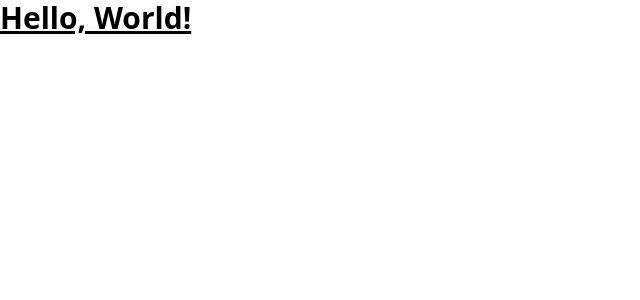
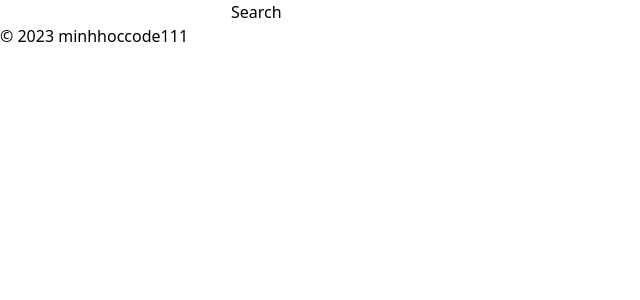
Before and after one commit to minhhoccode111/weather-app-top, a React (Vite) app: page / in a window 1280 px wide. Shown: the top 300 px of the page, without its empty margins (0-640 px from the left). Built offline with nearby package versions, Linux system fonts and the light colour scheme; no server answers.

Commit message:
fetch weather data and giphy

```diff
--- a/src/App.jsx
+++ b/src/App.jsx
@@ -1,9 +1,63 @@
+import { useState, useEffect } from "react";
 import "./App.css";
+import Header from "./components/Header";
+import Main from "./components/Main";
+import Footer from "./components/Footer";
 
 function App() {
+  const weatherAPI = "fad6a35f4297467f9ca111534232707";
+  const giphyAPI = "z800BvIjQqE4M0LUNitC9B6IGD9X5n3L";
+  // const [isCDegree, setIsCDegree] = useState(true);
+  const [currentLocation, setCurrentLocation] = useState("ho chi minh");
+  const [currentWeather, setCurrentWeather] = useState("cloudy");
+  const [forecast, setForecast] = useState([]);
+  const [currentGif, setCurrentGif] = useState("");
+
+  // fetch weather
+  useEffect(() => {
+    const fetchWeatherData = async () => {
+      const weatherData = await fetch(
+        `https://api.weatherapi.com/v1/forecast.json?key=${weatherAPI}&q=${currentLocation}&days=3`,
+        { mode: "cors" },
+      );
+      if (weatherData.status !== 200) {
+        throw new Error();
+      }
+      const weatherJson = await weatherData.json();
+      setForecast([...weatherJson.forecast.forecastday]);
+      setCurrentWeather(weatherJson.forecast.forecastday[0].day.condition.text);
+    };
+    try {
+      fetchWeatherData();
+    } catch (e) {
+      console.log(e);
+    }
+  }, [currentLocation]);
+
+  // fetch giphy
+  useEffect(() => {
+    const fetchGiphyData = async () => {
+      const giphyData = await fetch(
+        `https://api.giphy.com/v1/gifs/translate?api_key=${giphyAPI}&s=${currentWeather}`,
+        { mode: "cors" },
+      );
+      if (giphyData.status !== 200) {
+        throw new Error();
+      }
+      const giphyJson = await giphyData.json();
+      setCurrentGif(giphyJson.data.images.original.url);
+    };
+    try {
+      fetchGiphyData();
+    } catch (e) {
+      console.log(e);
+    }
+  }, [currentWeather]);
   return (
     <>
-      <h1 className="text-3xl font-bold underline">Hello, World!</h1>
+      <Header setCurrentLocation={setCurrentLocation} />
+      <Main forecast={forecast} currentGif={currentGif} />
+      <Footer />
     </>
   );
 }
--- a/src/components/Footer.jsx
+++ b/src/components/Footer.jsx
@@ -0,0 +1,7 @@
+export default function Footer() {
+  return (
+    <footer>
+      <p>© 2023 minhhoccode111</p>
+    </footer>
+  );
+}
--- a/src/components/Header.jsx
+++ b/src/components/Header.jsx
@@ -0,0 +1,22 @@
+import { useState } from "react";
+
+export default function Header({ setCurrentLocation }) {
+  const [inputValue, setInputValue] = useState("");
+  const handleSubmit = (event) => {
+    event.preventDefault();
+    setCurrentLocation(inputValue);
+  };
+  return (
+    <header className="">
+      <form className="" onSubmit={handleSubmit}>
+        <input
+          type="search"
+          value={inputValue}
+          onChange={(event) => setInputValue(event.target.value)}
+          className=""
+        />
+        <button type="submit">Search</button>
+      </form>
+    </header>
+  );
+}
--- a/src/components/Main.jsx
+++ b/src/components/Main.jsx
@@ -0,0 +1,3 @@
+export default function Main() {
+  return <main></main>;
+}
```
